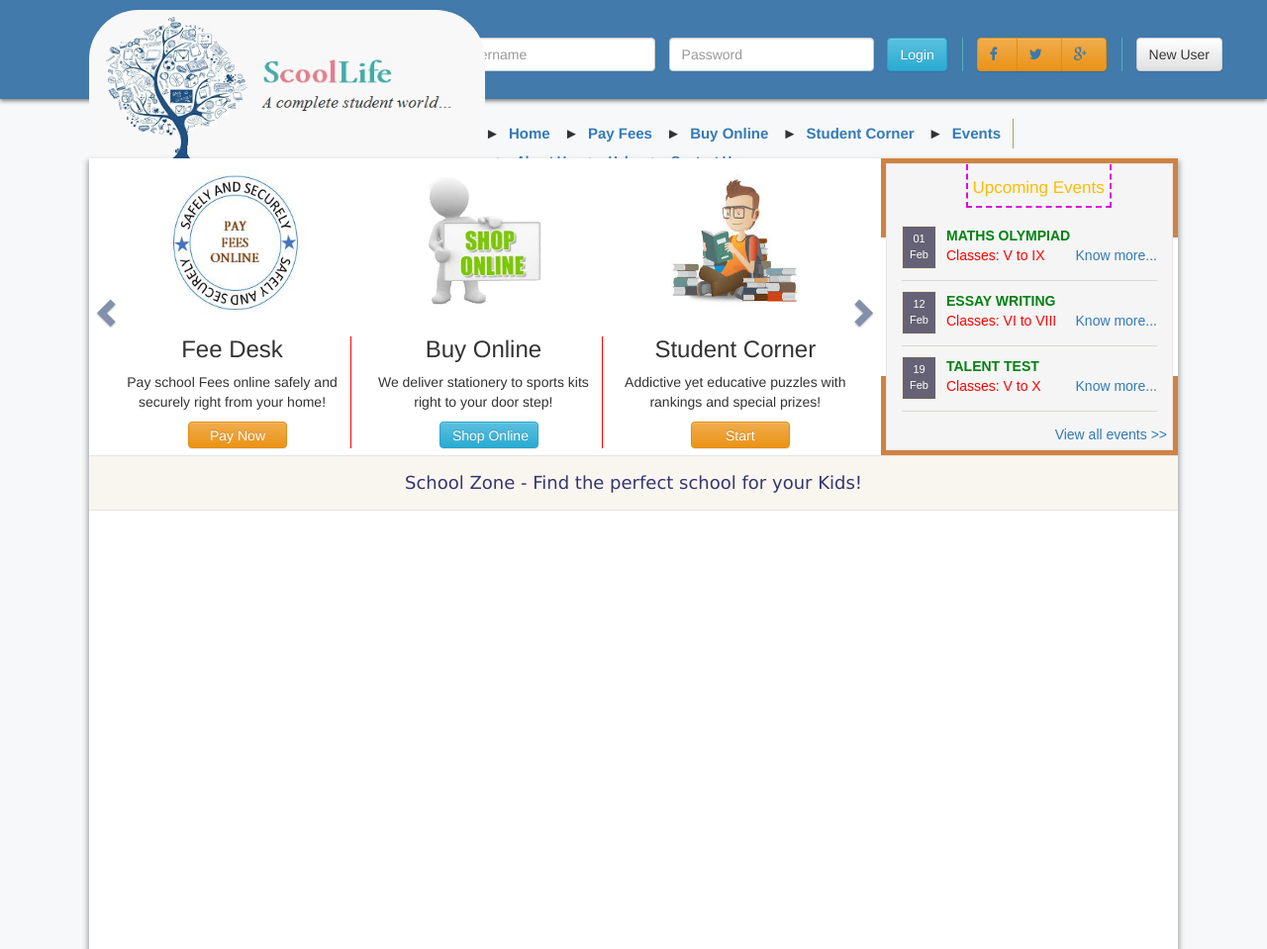
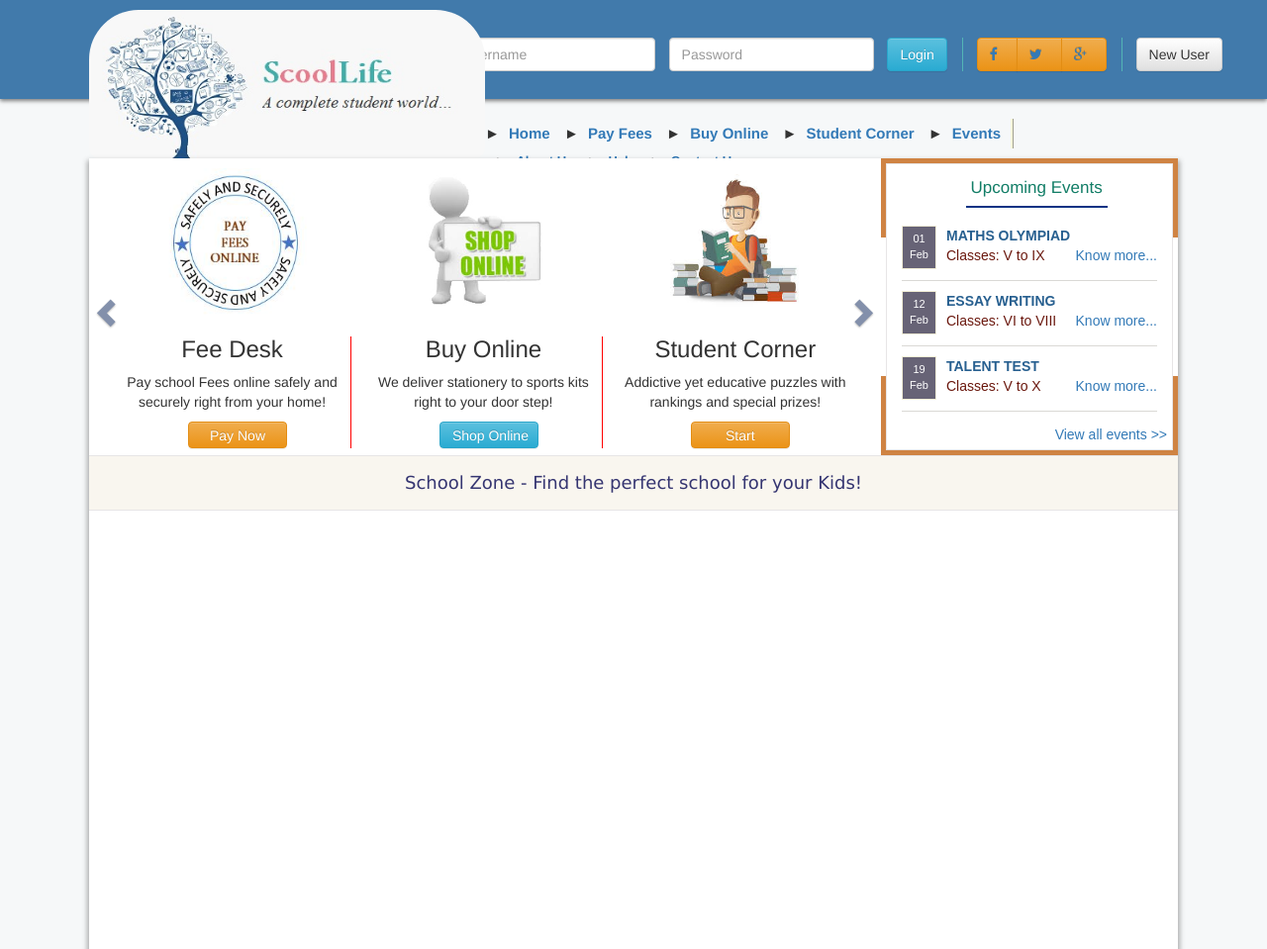
Before and after one commit to ABHIJEET-SRIDHAR-M/ScoolLife-GitHub, a PHP site: page / in a window 1280 px wide. Shown: the top 959 px of the page at 99% size. Run offline with PHP 8.4, Linux system fonts and the light colour scheme.

Commit message:
Revert "Little imrovisations in event bar"
This reverts commit 76ccd756c1bcfad25c88bf761594ba537c4d76b5.

```diff
--- a/css/mainpage_styles.css
+++ b/css/mainpage_styles.css
@@ -25,12 +25,27 @@ html,body{
 	position:relative;
 	width: 290px;
 	border: 1px solid #e7e5e6;
-	background: #f5f5f5;
+	background: #fff;
 	height: 290px;
 	margin:5px;
 }
-
-
+.events_mp>h3{
+	position:relative;
+	left:25%;
+	font-size: 17px;
+	color:#137e67;
+	text-align:center;
+	display:inline-block;
+	padding:  5px 5px 8px;
+	border-bottom: 2px #0b3384 solid;
+	margin-top:10px;
+}
+.events_mp>a{
+	position:absolute;
+	right:5px;
+	bottom:5px;
+	padding: 3px 12px 2px 12px;
+}
 .events_dec1{
 	width:100%;
 	height:80px;
--- a/css/slider_mp_styles.css
+++ b/css/slider_mp_styles.css
@@ -74,8 +74,6 @@
 	padding-bottom:5px;
     margin-bottom: 10px;
 }
-
-
 .alignleft {
 	float: left;
 }
@@ -84,46 +82,15 @@
 }
 .events_description{
 	margin:0px;
-	color:#FF0000;
+	color:#6b180e;
 }
 .event_name{
 	margin:0px;
 	font-weight: 600;
-	color:#028112
+	color:#286090
 }
 .events_viewall{
 	position:absolute;
 	right:5px;
 	bottom:5px;
 }
-
-.events_mp>h3{
-	position: relative;
-    left: 25%;
-    font-size: 17px;
-    color: #ffbc00;
-    text-align: center;
-    display: inline-block;
-    padding-top: 15px;
-	padding-right:5px;
-	padding-left:5px;
-	padding-bottom:8px;
-    border-bottom: 2px #d90cdc dashed;
-    border-left: 2px #d90cdc dashed;
-    border-right: 2px #d90cdc dashed;
-	margin-top: 0px;
-
-
-}
-.events_mp>a{
-	position:absolute;
-	right:5px;
-	bottom:5px;
-	padding: 3px 12px 2px 12px;
-
-}
-a:hover {
-	color: #337ab7;
-    text-decoration: none;
-	font-size:15.4px;
-}
```
